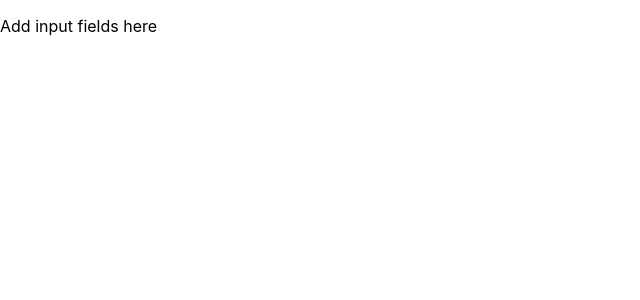
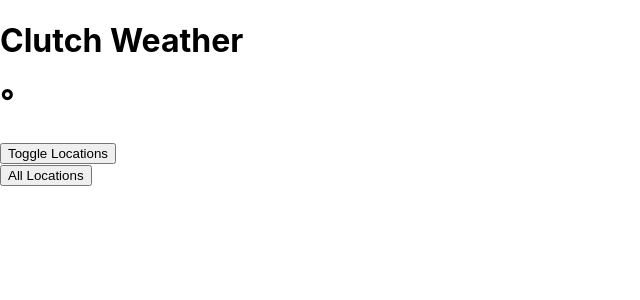
Before and after one commit to nat-sharpe/Clutch-Weather, a React (Create React App) app: page / in a window 1280 px wide. Shown: the top 300 px of the page, without its empty margins (0-640 px from the left). Built offline with nearby package versions, Linux system fonts and the light colour scheme; no server answers.

Commit message:
Beginning restructuring and renaming

```diff
--- a/src/App.js
+++ b/src/App.js
@@ -1,7 +1,7 @@
-import React, {Component} from 'react';
-import Main from './components/main';
-import Choose from './components/choose';
-import Add from './components/add';
+import React, { Component } from 'react';
+import SingleLocation from './containers/SingleLocation';
+import EveryLocation from './containers/EveryLocation';
+import AddLocation from './containers/AddLocation';
 
 class App extends Component {
 
@@ -29,9 +29,7 @@ class App extends Component {
       },
       currentCondition: {},
       currentForecast: [],
-      showMain: false,
-      showChoose: false,
-      showAdd: true,
+      visiblePage: 'single',
     };
   };
 
@@ -84,26 +82,26 @@ class App extends Component {
       region: this.state.savedLocations[nextIndex].region,
       index: nextIndex
     };
-    console.log(newLocation)
+    console.log(newLocation);
     this.setState({
       currentLocation: newLocation
     },
       this.getWeather);
   };
 
-  chooseLocation = () => {
+  everyLocation = () => {
     this.setState({
-      showAdd: true
+      visiblePage: 'every',
     })
   };
 
   render() {
-    if (this.state.showMain) {
-      return <Main state={this.state} toggleLocation={this.toggleLocation}/>
-    } else if (this.state.showAdd) {
-      return <Add state={this.state} />
-    } else if (this.state.showChoose) {
-      return <Choose state={this.state} />
+    if (this.state.visiblePage === 'single') {
+      return <SingleLocation state={this.state} toggleLocation={this.toggleLocation} everyLocation={this.everyLocation} />
+    } else if (this.state.visiblePage === 'every') {
+      return <EveryLocation state={this.state} />
+    } else if (this.state.visiblePage === 'add') {
+      return <AddLocation state={this.state} />
     }
   };
 };
--- a/src/components/add.js
+++ b/src/containers/AddLocation.js
@@ -1,6 +1,6 @@
 import React, {Component} from 'react';
 
-class Add extends Component {
+class AddLocation extends Component {
   render() {
     return (
       <div className="add">
@@ -10,4 +10,4 @@ class Add extends Component {
   };
 };
 
-export default Add;
+export default AddLocation;
--- a/src/components/choose.js
+++ b/src/containers/EveryLocation.js
@@ -1,6 +1,6 @@
 import React, {Component} from 'react';
 
-class Choose extends Component {
+class EveryLocation extends Component {
   render() {
     const locationRows = [];
     const locations = this.props.state.savedLocations;
@@ -26,4 +26,4 @@ class Choose extends Component {
   };
 };
 
-export default Choose;
+export default EveryLocation;
--- a/src/components/main.js
+++ b/src/containers/SingleLocation.js
@@ -1,6 +1,6 @@
 import React, {Component} from 'react';
 
-class Main extends Component {
+class SingleLocation extends Component {
   render() {
     const forecastRows = [];
     const forecastData = this.props.state.currentForecast;
@@ -41,4 +41,4 @@ class Main extends Component {
   };
 };
 
-export default Main;
+export default SingleLocation;
--- a/src/index.js
+++ b/src/index.js
@@ -1,6 +1,6 @@
 import React from 'react';
 import ReactDOM from 'react-dom';
 import './index.css';
-import App from './app';
+import App from './App';
 
 ReactDOM.render(<App />, document.getElementById('root'));
```
